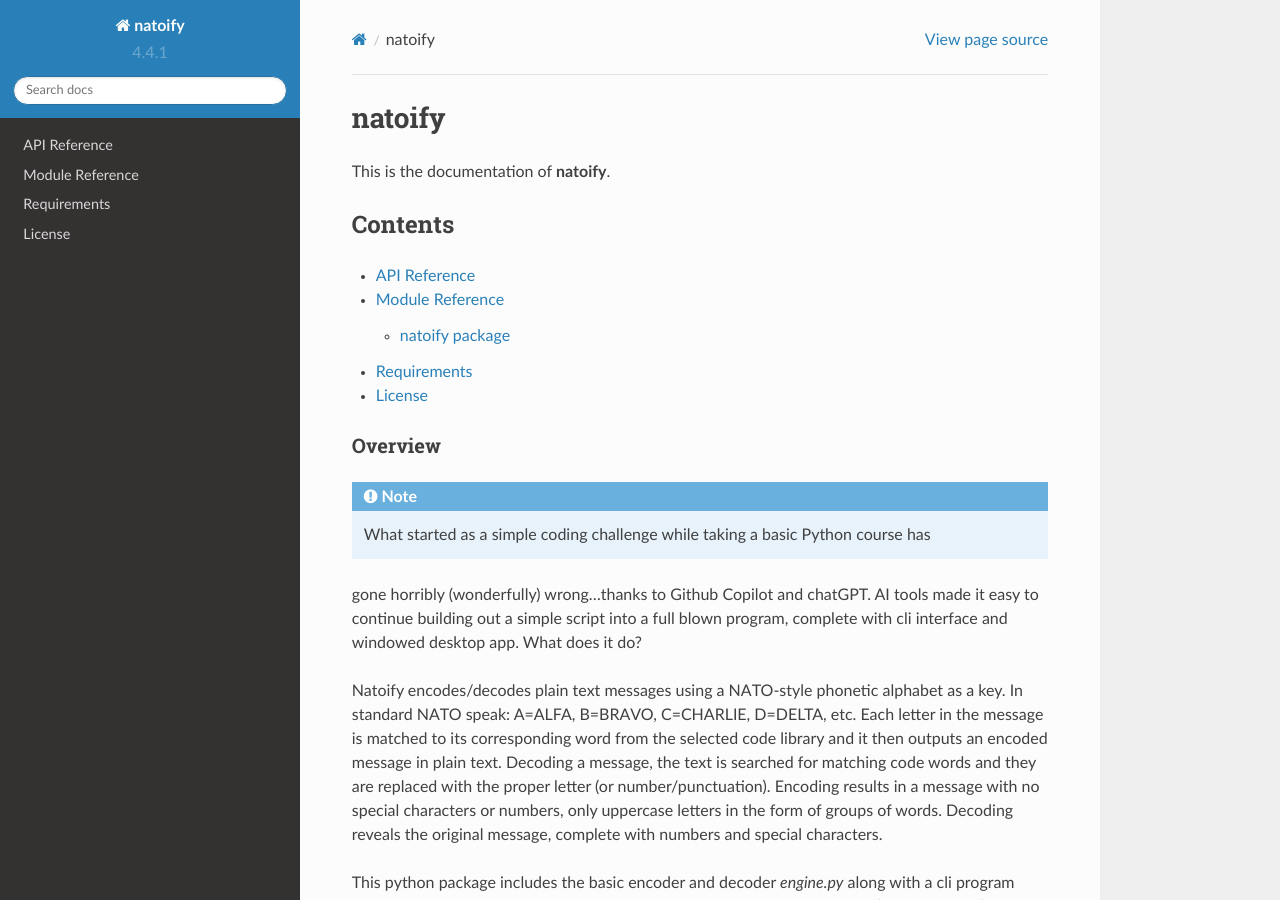
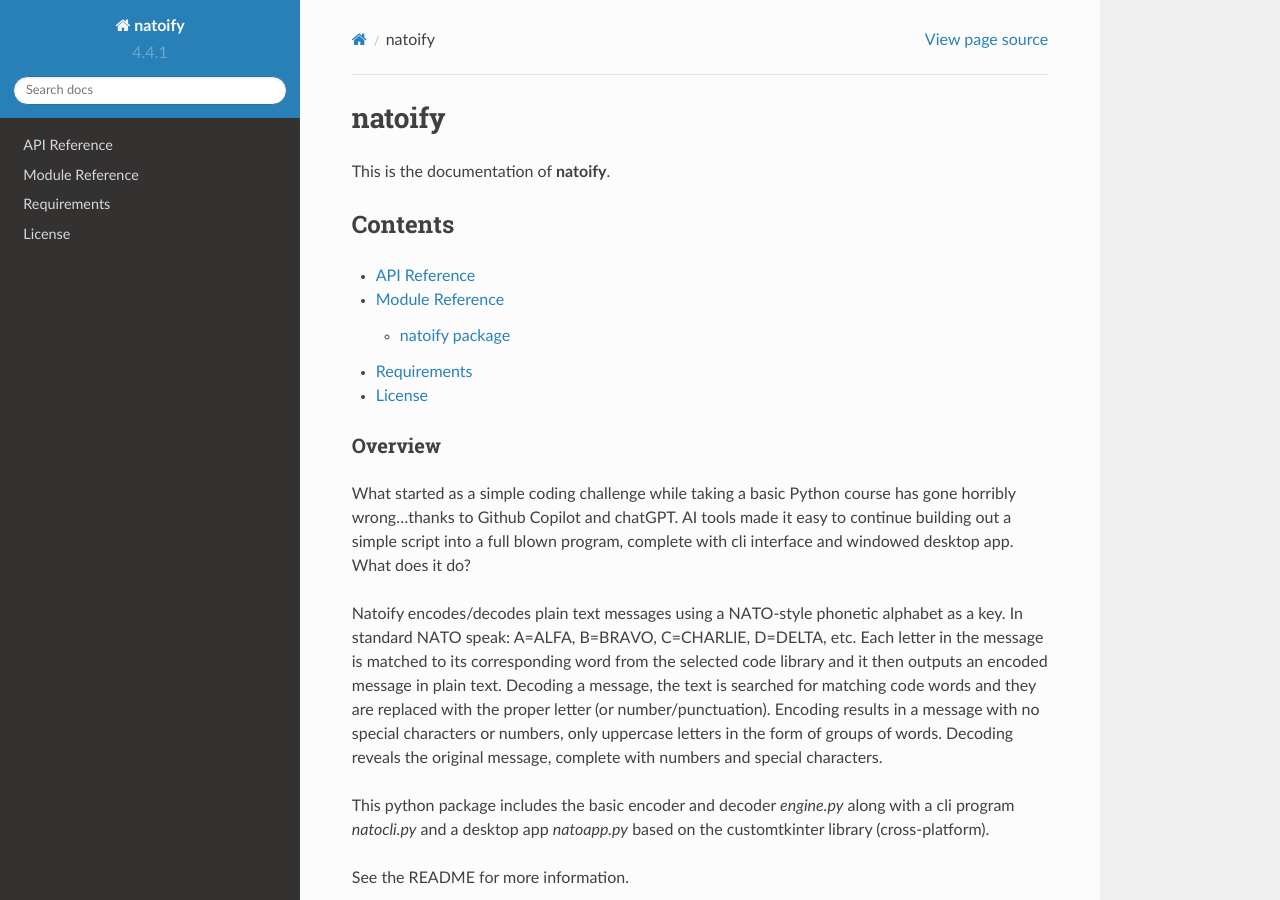
Before and after one commit to DarkBiscuits/natoify, a Sphinx documentation site: the page built from docs/index.rst, in a window 1280 px wide and 900 px high. Built offline with Sphinx 7.4.7 and the Read the Docs theme 2.0.0, drawn with Linux system fonts in a browser that asks for light colours; pages that are not in the unit, such as notebooks, are missing from menus.

Commit message:
documentation

```diff
--- a/docs/api.rst
+++ b/docs/api.rst
@@ -5,8 +5,8 @@ API
    :toctree: docs
 
    natoify
-   natoify.natoapp
-   natoify.natocli
    natoify.natocore
    natoify.natocore.engine
    natoify.natocore.natogpt
+   natoapp
+   natocli
--- a/docs/index.rst
+++ b/docs/index.rst
@@ -18,10 +18,9 @@ Contents
 
 Overview
 --------
-.. note::
 
-    What started as a simple coding challenge while taking a basic Python course has
-gone horribly \(wonderfully\) wrong...thanks to Github Copilot and chatGPT. AI tools
+What started as a simple coding challenge while taking a basic Python course has
+gone horribly wrong...thanks to Github Copilot and chatGPT. AI tools
 made it easy to continue building out a simple script into a full blown program,
 complete with cli interface and windowed desktop app. What does it do?
 
```
Also changed, not shown: other parts of docs/index.rst (+2 -2 lines), README.md (+2 -2 lines), docs/natoapp.rst (added, +7 -0 lines), docs/natocli.rst (added, +7 -0 lines), docs/_static/DarkBiscuit.jpg (renamed from docs/_images/DarkBiscuit.jpg), docs/_static/natoapp-screenshot.png (renamed from docs/_images/natoapp-screenshot.png), docs/_static/natocli-screenshot.png (renamed from docs/_images/natocli-screenshot.png).
